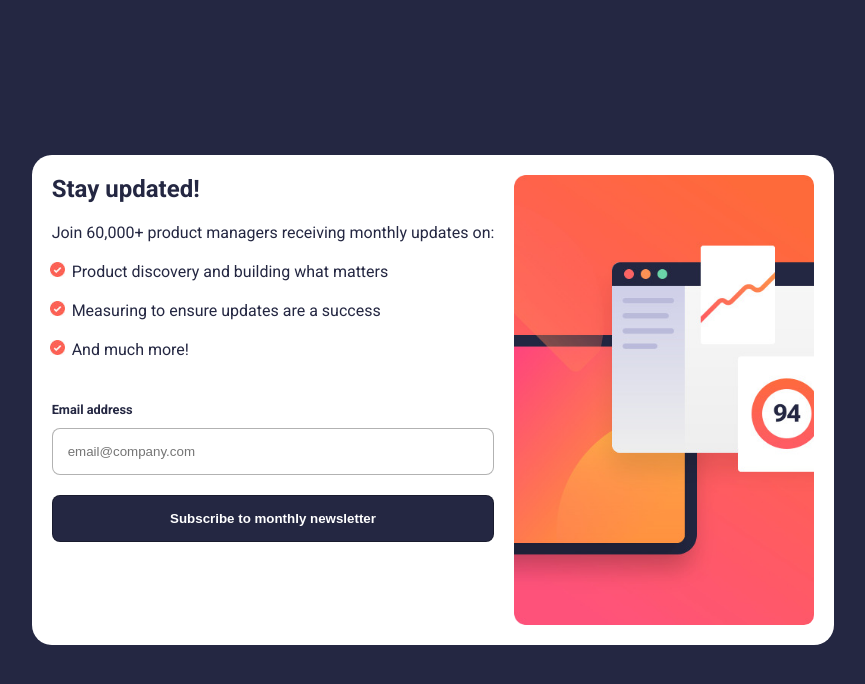
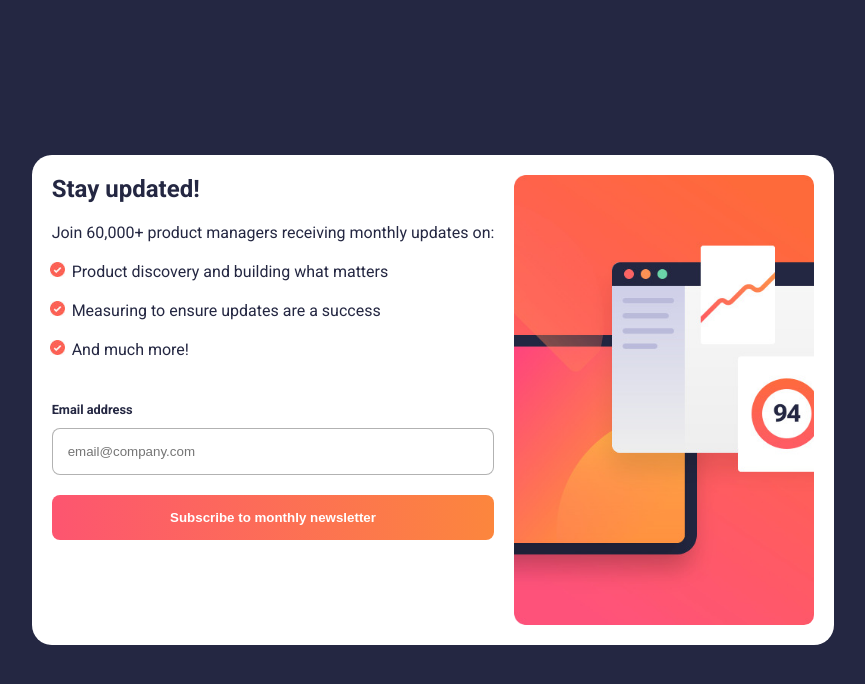
Before and after one commit to Edmon-Nascimento/Newsletter, a plain HTML site: page index.html in a window 1280 px wide. In both pictures the pointer is over the input "Subscribe to monthly newsletter". Shown: the whole page, without its empty margins (207-1072 px from the left). Drawn offline with Linux system fonts and the light colour scheme.

Commit message:
button hover

```diff
--- a/index.html
+++ b/index.html
@@ -26,7 +26,7 @@
                     <label for="email">Email address</label>
                     <input type="email" name="email" id="email" placeholder="email@company.com" required>
                </p>
-                <input type="button" value="Subscribe to monthly newsletter">
+                <input class="hover" type="button" value="Subscribe to monthly newsletter">
             </form>
         </section>
 
--- a/styles/large-screen.css
+++ b/styles/large-screen.css
@@ -14,3 +14,8 @@ main{
     border-radius: 10px;
     margin-left: 20px;
 }
+
+.hover:hover{
+    background-image: linear-gradient(to right, #FD5570, #fc863d);
+    border: none;
+}
```
